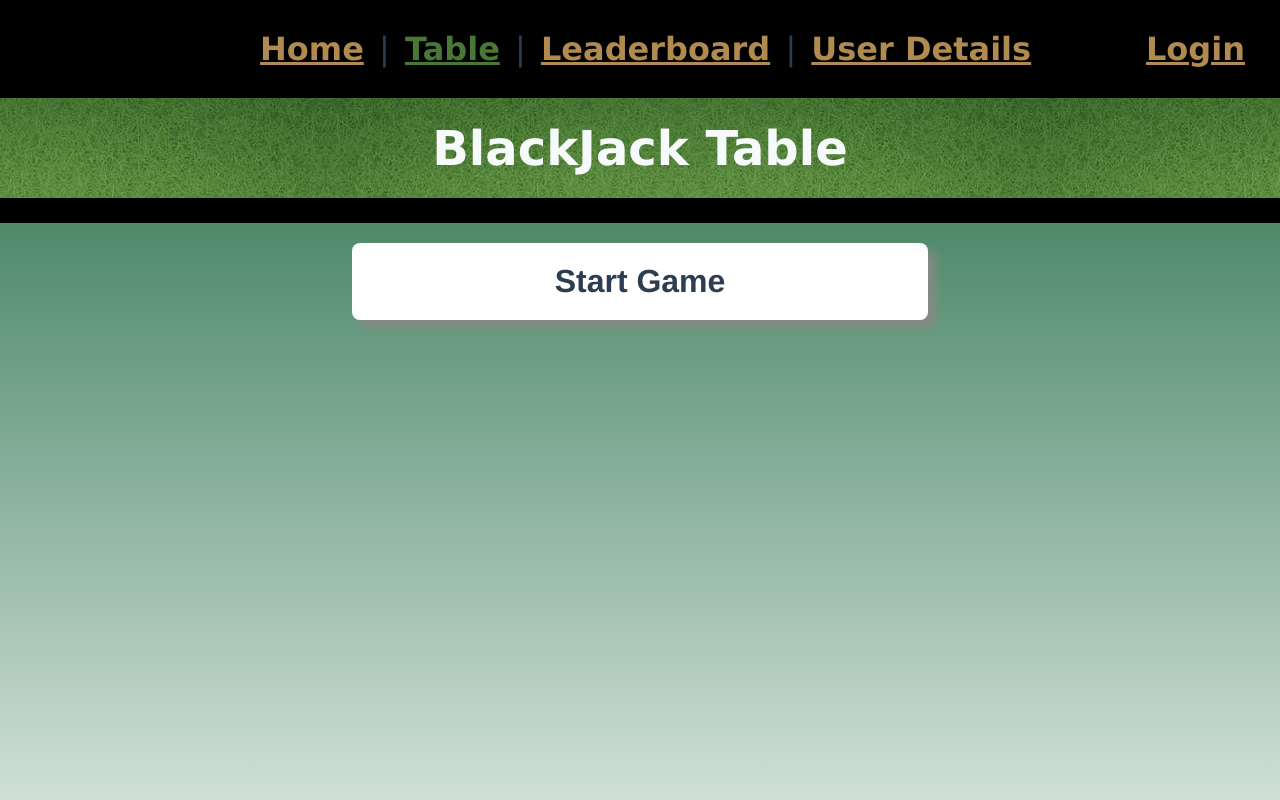
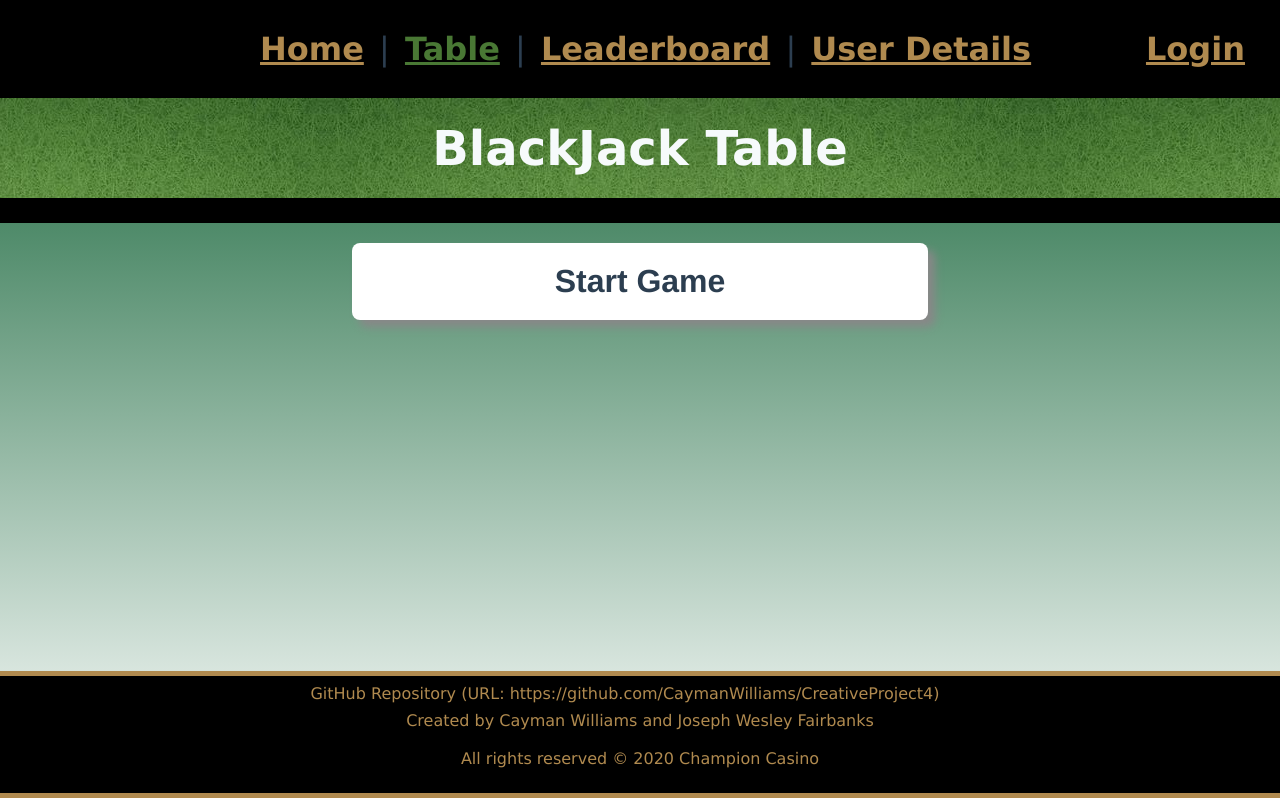
Before and after one commit to CaymanWilliams/CreativeProject4, a Vue app in the folder front-end/: page /Table in a window 1280 px wide. Shown: the top 800 px of the page. Built offline with nearby package versions, Linux system fonts and the light colour scheme.

Commit message:
resize table

```diff
--- a/front-end/src/views/Login.vue
+++ b/front-end/src/views/Login.vue
@@ -80,15 +80,12 @@ export default {
         return;
       }
       try {
-        console.log(this.usernameLogin, this.passwordLogin)
         let response = await axios.post('/api/users/login', {
           username: this.usernameLogin,
           password: this.passwordLogin,
         });
         this.$root.$data.user = response.data.user;
-        console.log(response.data.user)
       } catch (error) {
-        console.log(error)
         this.error = error.response.data.message;
         this.$root.$data.user = null;
       }
--- a/front-end/src/views/Table.vue
+++ b/front-end/src/views/Table.vue
@@ -397,7 +397,7 @@ body {
 }
 
 .excludefooter {
-    min-height: calc(100vh - 193px);
+    min-height: calc(100vh - 402px);
 }
 
 .main {
```
